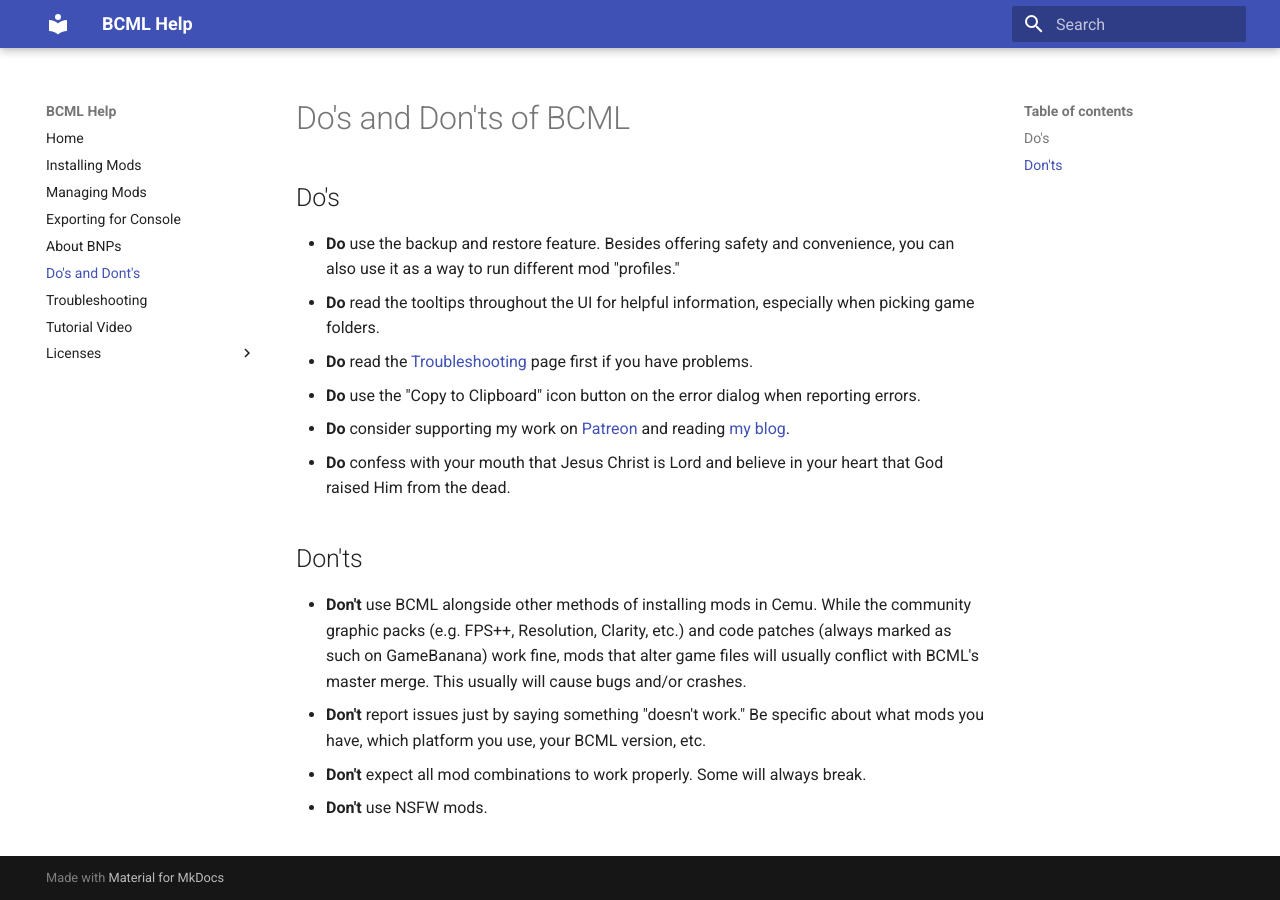
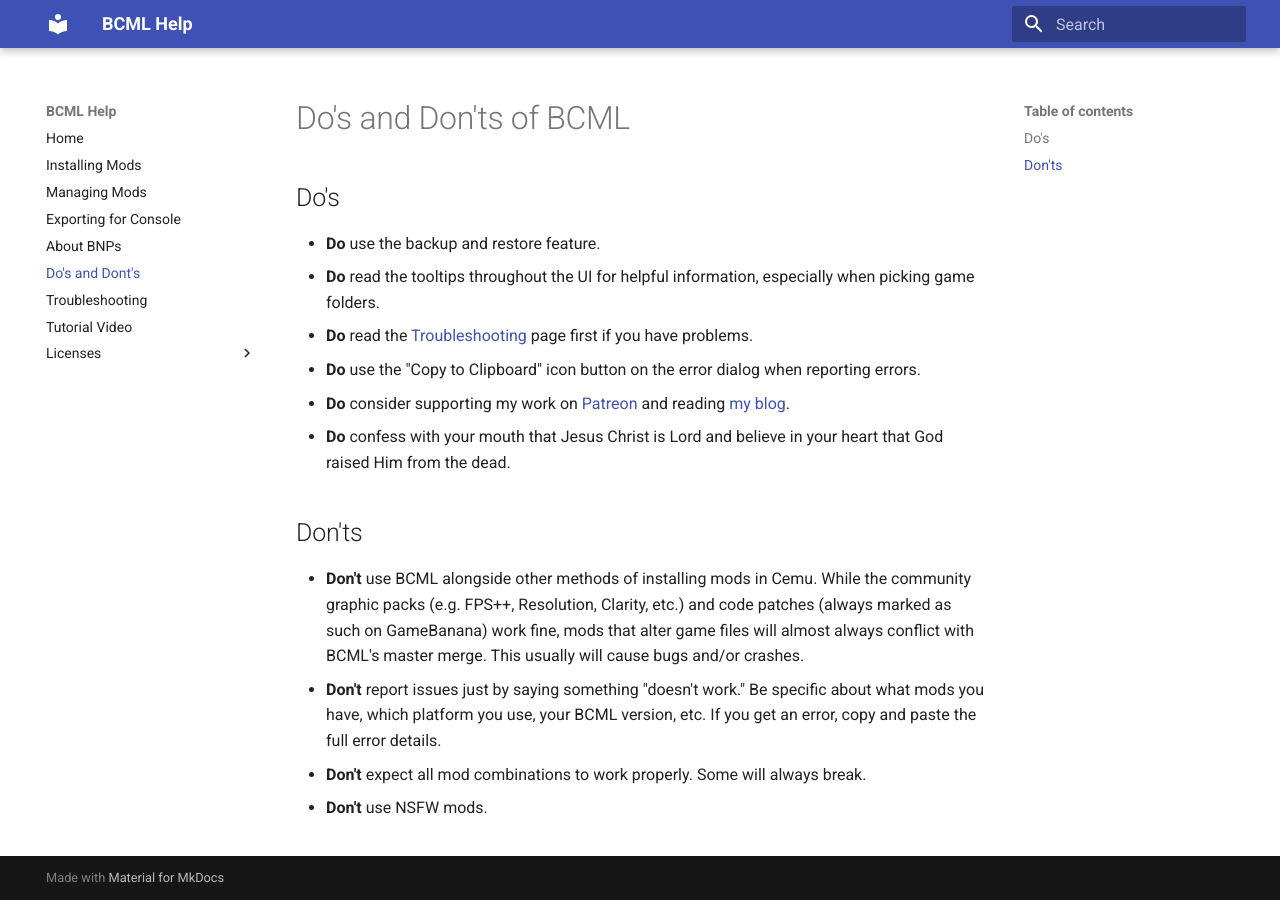
Before and after one commit to NiceneNerd/BCML, an MkDocs documentation site: the page built from docs/beware.md, in a window 1280 px wide. Built offline with MkDocs 1.6.1 and Material for MkDocs 9.7.7, drawn with Linux system fonts in a browser that asks for light colours.

Commit message:
Minor doc edits and version bump

```diff
--- a/bcml/__version__.py
+++ b/bcml/__version__.py
@@ -1,6 +1,6 @@
 _MAJOR=3
 _MINOR=7
-_PATCH="1"
+_PATCH="2"
 
 VERSION = f"{_MAJOR}.{_MINOR}.{_PATCH}"
 USER_VERSION = f"""{_MAJOR}.{_MINOR}.{_PATCH[0:1]} {
--- a/docs/beware.md
+++ b/docs/beware.md
@@ -2,8 +2,7 @@
 
 ## Do's
 
--   **Do** use the backup and restore feature. Besides offering safety and convenience,
-    you can also use it as a way to run different mod "profiles."
+-   **Do** use the backup and restore feature.
 -   **Do** read the tooltips throughout the UI for helpful information, especially when
     picking game folders.
 -   **Do** read the [Troubleshooting](trouble.md) page first if you
@@ -12,7 +11,7 @@
     errors.
 -   **Do** consider supporting my work on
     [Patreon](https://www.patreon.com/nicenenerdbcml) and reading
-    [my blog](https://calebdixonsmith.wordpress.com).
+    [my blog](https://calebdixonsmith.top).
 -   **Do** confess with your mouth that Jesus Christ is Lord and believe in your heart
     that God raised Him from the dead.
 
@@ -21,9 +20,10 @@
 -   **Don't** use BCML alongside other methods of installing mods in Cemu. While the
     community graphic packs (e.g. FPS++, Resolution, Clarity, etc.) and code patches
     (always marked as such on GameBanana) work fine, mods that alter game files will
-    usually conflict with BCML's master merge. This usually will cause bugs and/or
-    crashes.
+    almost always conflict with BCML's master merge. This usually will cause bugs
+    and/or crashes.
 -   **Don't** report issues just by saying something "doesn't work." Be specific about
-    what mods you have, which platform you use, your BCML version, etc.
+    what mods you have, which platform you use, your BCML version, etc. If you get an
+    error, copy and paste the full error details.
 -   **Don't** expect all mod combinations to work properly. Some will always break.
 -   **Don't** use NSFW mods.
--- a/setup.py
+++ b/setup.py
@@ -13,7 +13,7 @@ with open("docs/README.md", "r") as readme:
 
 setup(
     name="bcml",
-    version="3.7.1",
+    version="3.7.2",
     author="NiceneNerd",
     author_email="macadamiadaze@gmail.com",
     description="A mod manager for The Legend of Zelda: Breath of the Wild",
```
Also changed, not shown: docs/README.md (+3 -3 lines), docs/bnp.md (+2 -1 lines), docs/index.md (+2 -2 lines), docs/trouble.md (+6 -5 lines).
